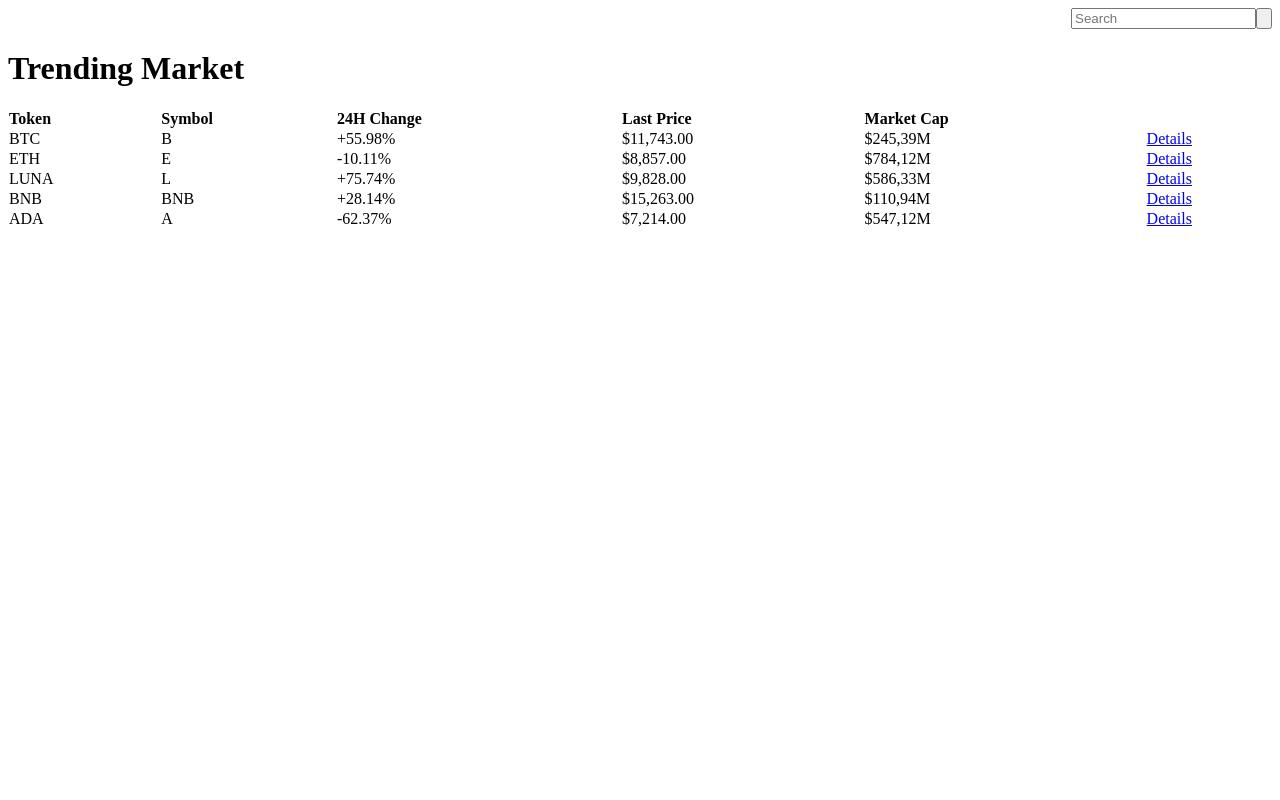
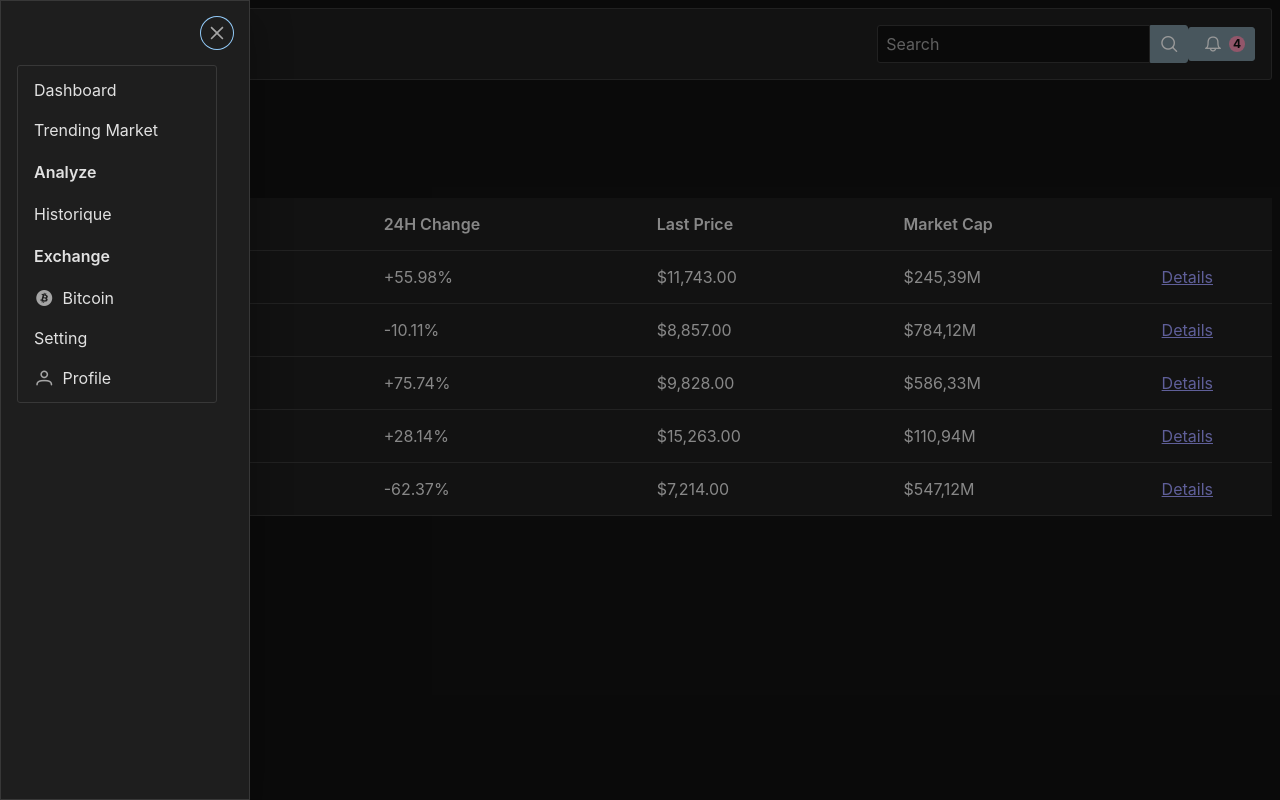
Before and after one commit to TheBackpacker1/UserInterface, a React (Vite) app: page / in a window 1280 px wide. Built offline with nearby package versions, Linux system fonts and the light colour scheme.

Commit message:
sideBar Fonction

```diff
--- a/package.json
+++ b/package.json
@@ -10,10 +10,12 @@
     "preview": "vite preview"
   },
   "dependencies": {
+    "primeicons": "^6.0.1",
     "primereact": "^10.5.1",
     "react": "^18.2.0",
     "react-dom": "^18.2.0",
-    "react-router-dom": "^6.22.3"
+    "react-router-dom": "^6.22.3",
+    "styled-components": "^6.1.8"
   },
   "devDependencies": {
     "@types/react": "^18.2.64",
--- a/src/components/Layout.jsx
+++ b/src/components/Layout.jsx
@@ -1,71 +1,47 @@
-import React, { useRef } from 'react';
+import React, { useState } from 'react';
 import { Menu } from 'primereact/menu';
 import { Toolbar } from 'primereact/toolbar';
 import { Link } from 'react-router-dom';
 import { InputText } from 'primereact/inputtext';
 import { Button } from 'primereact/button';
+import { Sidebar } from 'primereact/sidebar';
 import PropTypes from 'prop-types';
-
+import './Layout.css';
+import { Badge } from 'primereact/badge'
 const Layout = ({ children }) => {
-  const [anchorEl, setAnchorEl] = React.useState(null);
-  const menuRef = useRef(null);
-
-  const handleMenu = (event) => {
-    setAnchorEl(event.currentTarget);
-  };
-
+  const [visible, setVisible] = useState(true);
   const handleClose = () => {
-    setAnchorEl(null);
-  };
-
+    setVisible(false)
+  }
   const rightItems = [
     <div className="p-inputgroup" key="search">
       <InputText placeholder="Search" />
       <Button icon="pi pi-search" className="p-button-secondary" />
     </div>,
+    <Button icon="pi pi-bell" className='p-button-secondary' key='notfications'>
+      <Badge value='4' severity="danger"></Badge>
+    </Button>
   ];
-
-  return (
-    <>
-      <Toolbar className="p-mb-6 p-d-flex p-jc-space-between " right={rightItems} />
-      <Menu
-        id="menu-appbar"
-        ref={menuRef} // pass the ref here
-        model={[
+  const sidebarItems = [
     {
       label: 'Dashboard',
+      to: '/dashboard',
+      component: Link,
     },
     {
       label: 'Trending Market',
+      to: '/trending-market',
+      component: Link,
     },
     {
       label: 'Analyze',
       items: [
         {
-                label: '00 Historique',
+          label: ' Historique',
+          to: '/history',
           component: Link,
-                to: '/history',
         },
-              {
-                label: 'Token',
-                icon: 'pi pi-fw pi-file',
-              },
-              {
-                label: 'Symbol',
-                icon: 'pi pi-fw pi-hashtag',
-              },
-              {
-                label: '24H Change',
-                icon: 'pi pi-fw pi-history',
-              },
-              {
-                label: 'Last Price',
-                icon: 'pi pi-fw pi-dollar',
-              },
-              {
-                label: 'Market Cap',
-                icon: 'pi pi-fw pi-chart-bar',
-              },
+        // ... other Analyze sub-menu items
       ],
     },
     {
@@ -78,38 +54,13 @@ const Layout = ({ children }) => {
             handleClose();
           },
         },
-              {
-                label: 'Ethereum',
-                icon: 'pi pi-fw pi-ethereum',
-                command: () => {
-                  handleClose();
-                },
-              },
-              {
-                label: 'Terra',
-                icon: 'pi pi-fw pi-trending-up',
-                command: () => {
-                  handleClose();
-                },
-              },
-              {
-                label: 'BNB',
-                icon: 'pi pi-fw pi-bank',
-                command: () => {
-                  handleClose();
-                },
-              },
-              {
-                label: 'Cardano',
-                icon: 'pi pi-fw pi-credit-card',
-                command: () => {
-                  handleClose();
-                },
-              },
+        // ... other Exchange items
       ],
     },
     {
       label: 'Setting',
+      to: '/setting',
+      component: Link,
     },
     {
       label: 'Profile',
@@ -118,13 +69,24 @@ const Layout = ({ children }) => {
         handleClose();
       },
     },
-        ]}
-        popup
-        appendTo="self"
-        onHide={handleClose}
-      />
-      {children}
-    </>
+  ];
+  return (
+    <div className="layout">
+      <Toolbar className=" p-mb-6 p-d-flex p-jc-space-between "
+        right={rightItems}>
+        <div className='p-d-flex p-ai-center'>
+          <h3>Welcome Back Mohamed!</h3>
+          <i className='pi pi-user p-ml-3 p-mr-3'></i>
+        </div>
+      </Toolbar>
+      <Sidebar visible={visible} style={{ width: '250px' }} baseZIndex={1000000}
+        onHide={() => setVisible(false)}>
+        <Menu model={sidebarItems} />
+      </Sidebar>
+      <Button type="button" icon="pi pi-bars" onClick={() => setVisible(true)} />
+      <div className='main-content'> {children}
+      </div>
+    </div>
   );
 };
 Layout.propTypes = {
--- a/src/main.jsx
+++ b/src/main.jsx
@@ -3,6 +3,10 @@ import ReactDOM from 'react-dom/client'
 import { BrowserRouter } from 'react-router-dom'
 import AppRoutes from './AppRoutes'
 import Layout from './components/Layout'
+import 'primereact/resources/themes/arya-blue/theme.css';
+import 'primeicons/primeicons.css';
+
+
 
 ReactDOM.createRoot(document.getElementById('root')).render(
   <React.StrictMode>
```
Also changed, not shown: src/components/Layout.css (added), 1 other file (tests, documents, lock files or other folders). Lines whose indentation alone changed are shown as unchanged.
